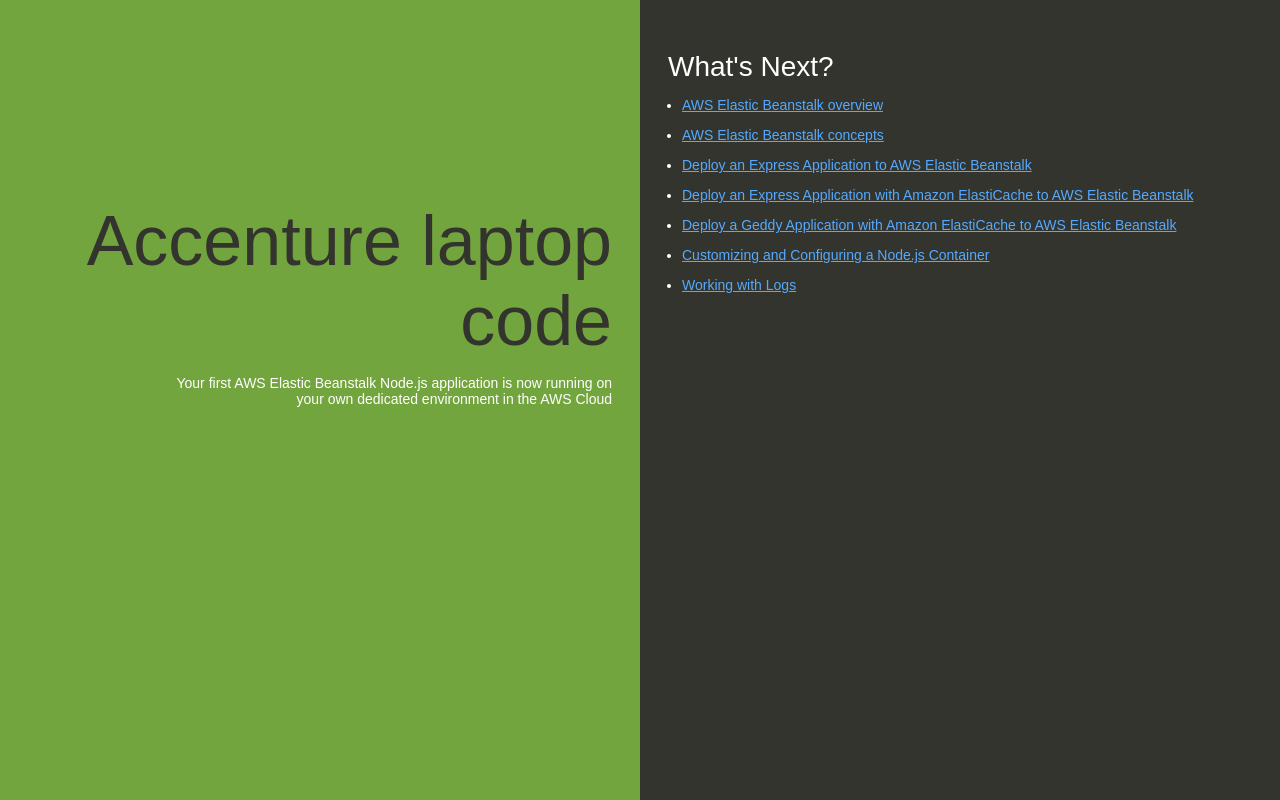
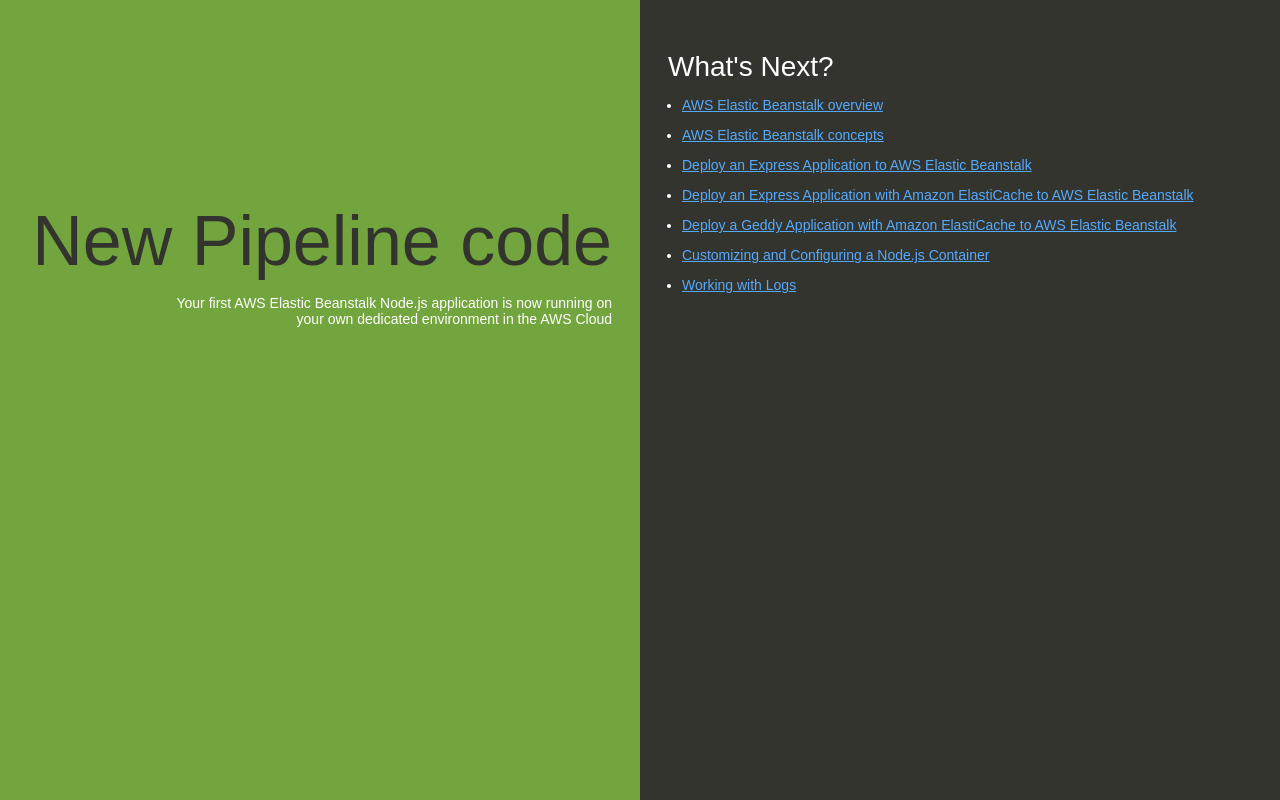
Before and after one commit to EvilCat108/aws-code-pipeline-test, a website: page index.html in a window 1280 px wide. Drawn offline with Linux system fonts and the light colour scheme.

Commit message:
new pipeline code

```diff
--- a/index.html
+++ b/index.html
@@ -85,7 +85,7 @@
 
 <body>
   <div class="textColumn">
-    <h1>Accenture laptop code</h1>
+    <h1>New Pipeline code</h1>
     <p>
       Your first AWS Elastic Beanstalk Node.js application is now running on
       your own dedicated environment in the AWS Cloud
```
